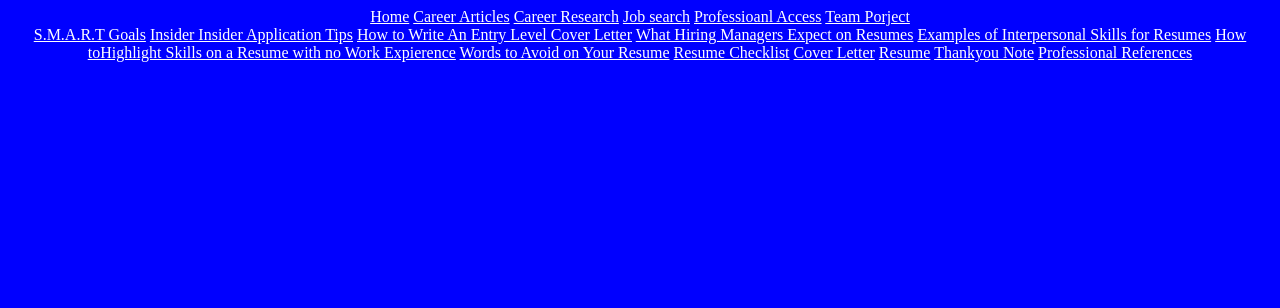
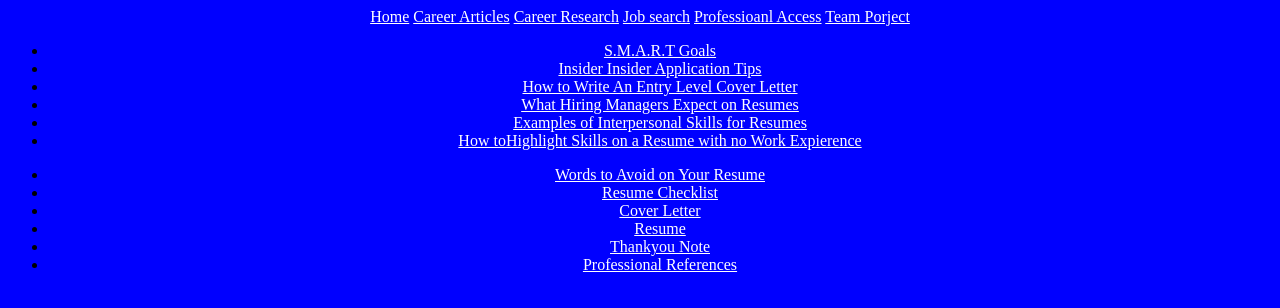
Before and after one commit to maxyipad420/-maxyipad420.github.io., a plain HTML site: page jobSearch.html in a window 1280 px wide. Drawn offline with Linux system fonts and the light colour scheme.

Commit message:
Update jobSearch.html

```diff
--- a/jobSearch.html
+++ b/jobSearch.html
@@ -18,18 +18,34 @@
         <a href="teamProject.html">Team Porject</a>
     </nav>
     <div class="links">
-        <a href="https://wwu2-my.sharepoint.com/personal/timmm_wwu_edu/_layouts/15/onedrive.aspx?id=%2Fpersonal%2Ftimmm%5Fwwu%5Fedu%2FDocuments%2FAttachments%2F18A6383E%2DAA29%2D4D2B%2D9273%2D2326274026C0%2Epdf&parent=%2Fpersonal%2Ftimmm%5Fwwu%5Fedu%2FDocuments%2FAttachments"target="_blank">S.M.A.R.T Goals</a>
-        <a href=https://wwu2-my.sharepoint.com/personal/timmm_wwu_edu/Documents/Attachments/IMG_3691.jpg?web=1 target="_blank">Insider Insider Application Tips</a>
-        <a href=https://wwu2-my.sharepoint.com/personal/timmm_wwu_edu/Documents/Attachments/IMG_3692.jpg?web=1 target="_blank">How to Write An Entry Level Cover Letter</a>
-        <a href= https://wwu2-my.sharepoint.com/personal/timmm_wwu_edu/Documents/Attachments/IMG_3694.jpg?web=1 target="_blank">What Hiring Managers Expect on Resumes</a>
-        <a href=https://wwu2-my.sharepoint.com/personal/timmm_wwu_edu/Documents/Attachments/IMG_3695.jpg?web=1 target="_blank">Examples of Interpersonal Skills for Resumes</a>
-        <a href=" https://wwu2-my.sharepoint.com/personal/timmm_wwu_edu/Documents/Attachments/IMG_3696.jpg?web=1 target="_blank">How toHighlight Skills on a Resume with no Work Expierence</a>
-        <a href=https://wwu2-my.sharepoint.com/personal/timmm_wwu_edu/Documents/Attachments/IMG_3697.jpg?web=1 target="_blank">Words to Avoid on Your Resume</a>
-        <a href=https://wwu2-my.sharepoint.com/personal/timmm_wwu_edu/Documents/Attachments/IMG_3699.jpg?web=1 target="_blank">Resume Checklist</a>
-        <a href= https://wwu2-my.sharepoint.com/:w:/r/personal/timmm_wwu_edu/_layouts/15/Doc.aspx?sourcedoc=%7BBA9AECA8-1B30-4EAD-8583-E4B5F98CC465%7D&file=Cover%20Letter%20COMM%20318%20Timm.docx&action=default&mobileredirect=true&DefaultItemOpen=1&login_hint=timmm%40wwu.edu&ct=1685502835916&wdOrigin=OFFICECOM-WEB.MAIN.EDGEWORTH&cid=84ecc194-5757-4c9b-a07c-bef93749fd94&wdPreviousSessionSrc=HarmonyWeb&wdPreviousSession=c61fd9c9-f844-4610-84b2-784f499c9295 target="_blank">Cover Letter</a>
-        <a href=https://wwu2-my.sharepoint.com/personal/timmm_wwu_edu/_layouts/15/onedrive.aspx?id=%2Fpersonal%2Ftimmm%5Fwwu%5Fedu%2FDocuments%2FAttachments%2F2023%2Epdf&parent=%2Fpersonal%2Ftimmm%5Fwwu%5Fedu%2FDocuments%2FAttachments target="_blank">Resume</a>
-        <a href=https://wwu2-my.sharepoint.com/:w:/r/personal/timmm_wwu_edu/_layouts/15/Doc.aspx?sourcedoc=%7BE01C7C94-F9C9-413A-B6AF-053D818CBD59%7D&file=Thank%20you%20Note%20COMM%20318%20Timm.docx&action=default&mobileredirect=true&DefaultItemOpen=1&login_hint=timmm%40wwu.edu&ct=1685503047468&wdOrigin=OFFICECOM-WEB.MAIN.EDGEWORTH&cid=1d2878b0-12d3-442d-96f9-72bee2bf4ff5&wdPreviousSessionSrc=HarmonyWeb&wdPreviousSession=c61fd9c9-f844-4610-84b2-784f499c9295 target="_blank">Thankyou Note</a>
-        <a href=https://wwu2-my.sharepoint.com/:w:/r/personal/timmm_wwu_edu/_layouts/15/Doc.aspx?sourcedoc=%7B771FB586-F9E6-444B-9F34-3389773D07DF%7D&file=Professional%20References%20COMM%20318%20Timm.docx&action=default&mobileredirect=true&DefaultItemOpen=1&login_hint=timmm%40wwu.edu&ct=1685503107102&wdOrigin=OFFICECOM-WEB.MAIN.EDGEWORTH&cid=8125bb92-6a9b-4f58-9737-e7141c34695c&wdPreviousSessionSrc=HarmonyWeb&wdPreviousSession=c61fd9c9-f844-4610-84b2-784f499c9295 target="_blank">Professional References</a>
+        <ul class="left">
+            <li>        <a href="https://wwu2-my.sharepoint.com/personal/timmm_wwu_edu/_layouts/15/onedrive.aspx?id=%2Fpersonal%2Ftimmm%5Fwwu%5Fedu%2FDocuments%2FAttachments%2F18A6383E%2DAA29%2D4D2B%2D9273%2D2326274026C0%2Epdf&parent=%2Fpersonal%2Ftimmm%5Fwwu%5Fedu%2FDocuments%2FAttachments"target="_blank">S.M.A.R.T Goals</a>
+            </li>
+            <li>        <a href=https://wwu2-my.sharepoint.com/personal/timmm_wwu_edu/Documents/Attachments/IMG_3691.jpg?web=1 target="_blank">Insider Insider Application Tips</a>
+            </li>
+            <li>        <a href=https://wwu2-my.sharepoint.com/personal/timmm_wwu_edu/Documents/Attachments/IMG_3692.jpg?web=1 target="_blank">How to Write An Entry Level Cover Letter</a>
+            </li>
+            <li>        <a href= https://wwu2-my.sharepoint.com/personal/timmm_wwu_edu/Documents/Attachments/IMG_3694.jpg?web=1 target="_blank">What Hiring Managers Expect on Resumes</a>
+            </li>
+            <li>        <a href=https://wwu2-my.sharepoint.com/personal/timmm_wwu_edu/Documents/Attachments/IMG_3695.jpg?web=1 target="_blank">Examples of Interpersonal Skills for Resumes</a>
+            </li>
+            <li>        <a href=" https://wwu2-my.sharepoint.com/personal/timmm_wwu_edu/Documents/Attachments/IMG_3696.jpg?web=1 target="_blank">How toHighlight Skills on a Resume with no Work Expierence</a>
+            </li>
+        </ul>
+        <ul class="right">
+            <li>        <a href=https://wwu2-my.sharepoint.com/personal/timmm_wwu_edu/Documents/Attachments/IMG_3697.jpg?web=1 target="_blank">Words to Avoid on Your Resume</a>
+            </li>
+            <li>        <a href=https://wwu2-my.sharepoint.com/personal/timmm_wwu_edu/Documents/Attachments/IMG_3699.jpg?web=1 target="_blank">Resume Checklist</a>
+            </li>
+            <li>        <a href= https://wwu2-my.sharepoint.com/:w:/r/personal/timmm_wwu_edu/_layouts/15/Doc.aspx?sourcedoc=%7BBA9AECA8-1B30-4EAD-8583-E4B5F98CC465%7D&file=Cover%20Letter%20COMM%20318%20Timm.docx&action=default&mobileredirect=true&DefaultItemOpen=1&login_hint=timmm%40wwu.edu&ct=1685502835916&wdOrigin=OFFICECOM-WEB.MAIN.EDGEWORTH&cid=84ecc194-5757-4c9b-a07c-bef93749fd94&wdPreviousSessionSrc=HarmonyWeb&wdPreviousSession=c61fd9c9-f844-4610-84b2-784f499c9295 target="_blank">Cover Letter</a>
+            </li>
+            <li>        <a href=https://wwu2-my.sharepoint.com/personal/timmm_wwu_edu/_layouts/15/onedrive.aspx?id=%2Fpersonal%2Ftimmm%5Fwwu%5Fedu%2FDocuments%2FAttachments%2F2023%2Epdf&parent=%2Fpersonal%2Ftimmm%5Fwwu%5Fedu%2FDocuments%2FAttachments target="_blank">Resume</a>
+            </li>
+            <li>        <a href=https://wwu2-my.sharepoint.com/:w:/r/personal/timmm_wwu_edu/_layouts/15/Doc.aspx?sourcedoc=%7BE01C7C94-F9C9-413A-B6AF-053D818CBD59%7D&file=Thank%20you%20Note%20COMM%20318%20Timm.docx&action=default&mobileredirect=true&DefaultItemOpen=1&login_hint=timmm%40wwu.edu&ct=1685503047468&wdOrigin=OFFICECOM-WEB.MAIN.EDGEWORTH&cid=1d2878b0-12d3-442d-96f9-72bee2bf4ff5&wdPreviousSessionSrc=HarmonyWeb&wdPreviousSession=c61fd9c9-f844-4610-84b2-784f499c9295 target="_blank">Thankyou Note</a>
+            </li>
+            <li>        <a href=https://wwu2-my.sharepoint.com/:w:/r/personal/timmm_wwu_edu/_layouts/15/Doc.aspx?sourcedoc=%7B771FB586-F9E6-444B-9F34-3389773D07DF%7D&file=Professional%20References%20COMM%20318%20Timm.docx&action=default&mobileredirect=true&DefaultItemOpen=1&login_hint=timmm%40wwu.edu&ct=1685503107102&wdOrigin=OFFICECOM-WEB.MAIN.EDGEWORTH&cid=8125bb92-6a9b-4f58-9737-e7141c34695c&wdPreviousSessionSrc=HarmonyWeb&wdPreviousSession=c61fd9c9-f844-4610-84b2-784f499c9295 target="_blank">Professional References</a>
+            </li>
+        </ul>
     </div>
 
 </html>
```
